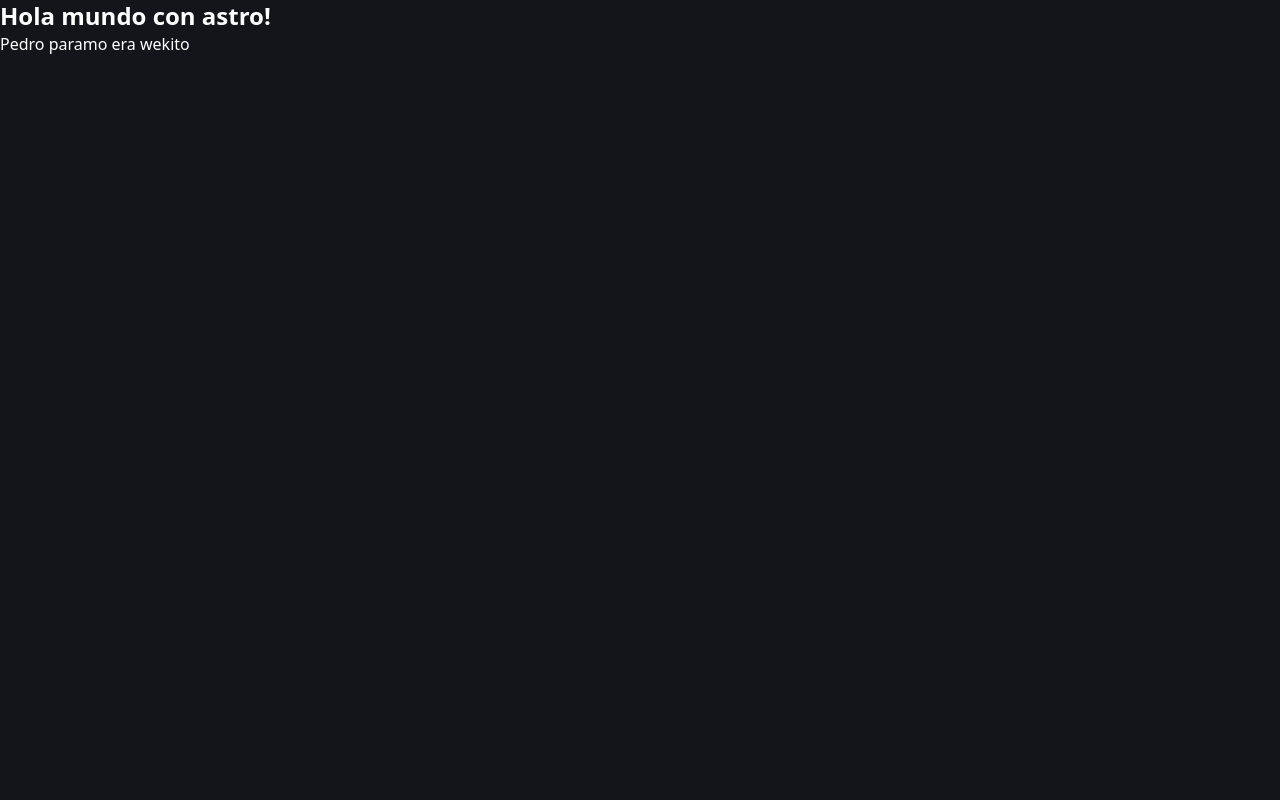
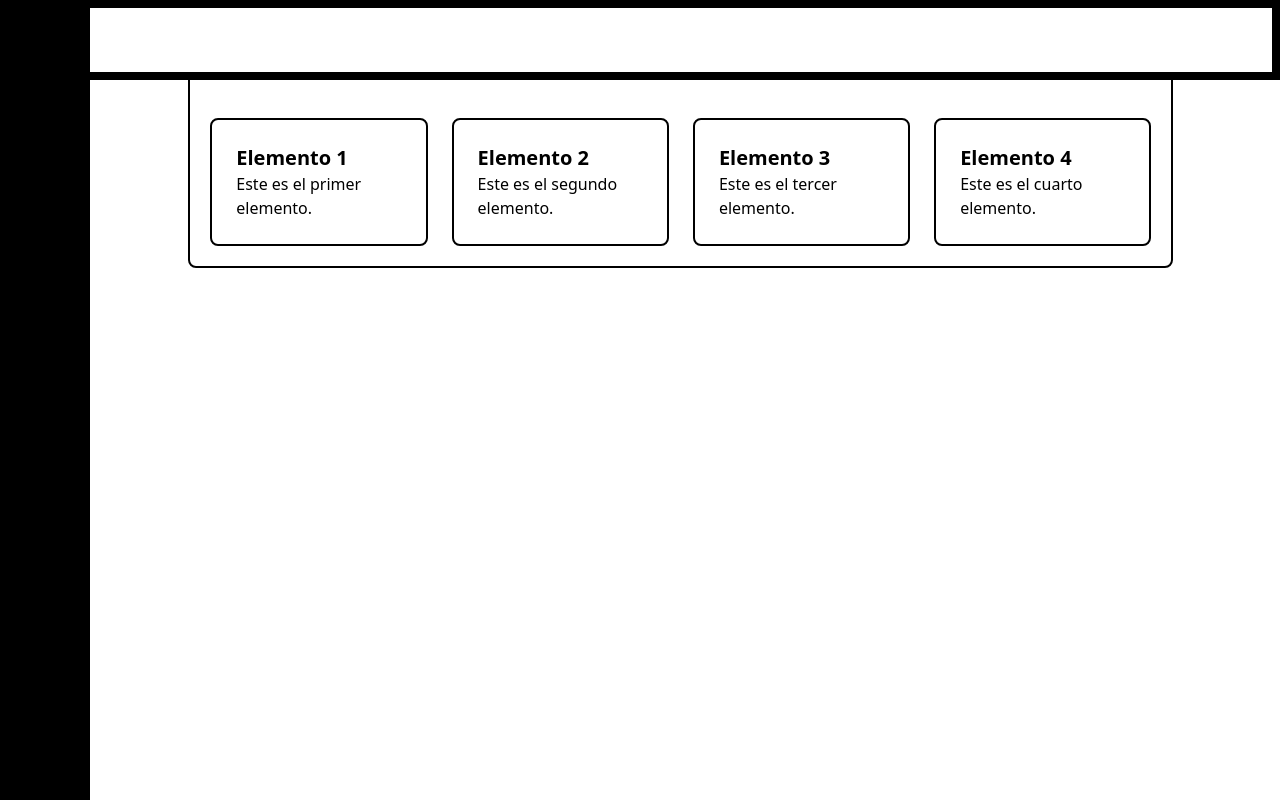
Before and after one commit to NelsonAravena84/PortafolioWeb, an Astro site: page / in a window 1280 px wide. Built offline with nearby package versions, Linux system fonts and the light colour scheme; Astro itself is replaced by a stand-in of ours.

Commit message:
ultima actualización 14/11

```diff
--- a/src/layouts/Layout.astro
+++ b/src/layouts/Layout.astro
@@ -16,35 +16,48 @@ const { title } = Astro.props;
     <meta name="generator" content={Astro.generator} />
     <title>{title}</title>
   </head>
-	<body>
+
+  <body class="bg-regal-blue">
+    <!--Color de fondo-->
+    <div class="flex -space-x-2">
+      <!--contenedor flex para sidebar y "header" -->
+      <div class="top-screen w-24 h-screen bg-black">Item 1</div>
+      <!--sidebar-->
+      <div class="border-8 border-black top-screen w-screen h-20">
+
+        ⁡⁢⁢⁢<!-- MAIN CONTENEDORES -->⁡
+        <div class="w-5/6 h-200 mx-auto mt-10 p-5 border-2 border-black rounded-lg" >  ⁡⁢⁢⁢<!-- BORDE GENERAL-->⁡
+          <div class="grid grid-cols-1 sm:grid-cols-2 lg:grid-cols-4 gap-6">
+            <!-- Elemento 1 -->
+            <div class="border-2 border-black p-6 rounded-lg">
+              <h2 class="text-xl font-semibold">Elemento 1</h2>
+              <p>Este es el primer elemento.</p>
+            </div>
+
+            <!-- Elemento 2 -->
+            <div class="border-2 border-black p-6 rounded-lg">
+              <h2 class="text-xl font-semibold">Elemento 2</h2>
+              <p>Este es el segundo elemento.</p>
+            </div>
+
+            <!-- Elemento 3 -->
+            <div class="border-2 border-black p-6 rounded-lg">
+              <h2 class="text-xl font-semibold">Elemento 3</h2>
+              <p>Este es el tercer elemento.</p>
+            </div>
+
+            <!-- Elemento 4 -->
+            <div class="border-2 border-black p-6 rounded-lg">
+              <h2 class="text-xl font-semibold">Elemento 4</h2>
+              <p>Este es el cuarto elemento.</p>
+            </div>
+          </div>
+        </div>
+      </div>
+      <!--"header"-->
+    </div>
     <slot />
   </body>
 </html>
-<style is:global>
-	:root {
-		--accent: 136, 58, 234;
-		--accent-light: 224, 204, 250;
-		--accent-dark: 49, 10, 101;
-		--accent-gradient: linear-gradient(
-			45deg,
-			rgb(var(--accent)),
-			rgb(var(--accent-light)) 30%,
-			white 60%
-		);
-	}
-	html {
-		font-family: system-ui, sans-serif;
-		background: #13151a;
-	}
-	code {
-		font-family:
-			Menlo,
-			Monaco,
-			Lucida Console,
-			Liberation Mono,
-			DejaVu Sans Mono,
-			Bitstream Vera Sans Mono,
-			Courier New,
-			monospace;
-	}
-</style>
+
+<!--  -->
--- a/src/pages/index.astro
+++ b/src/pages/index.astro
@@ -1,11 +1,8 @@
 ---
 import Layout from '../layouts/Layout.astro';
-import Header from '../components/Header.astro';
 ---
 
 <Layout title="Pedro paramo.">
-	<main>
-		<h1 class="text-2xl text-white font-bold"> Hola mundo con astro!</h1>
-		<Header />
-	</main>
+		<main>
+		</main>
 </Layout>
```
Lines whose indentation alone changed are shown as unchanged.
